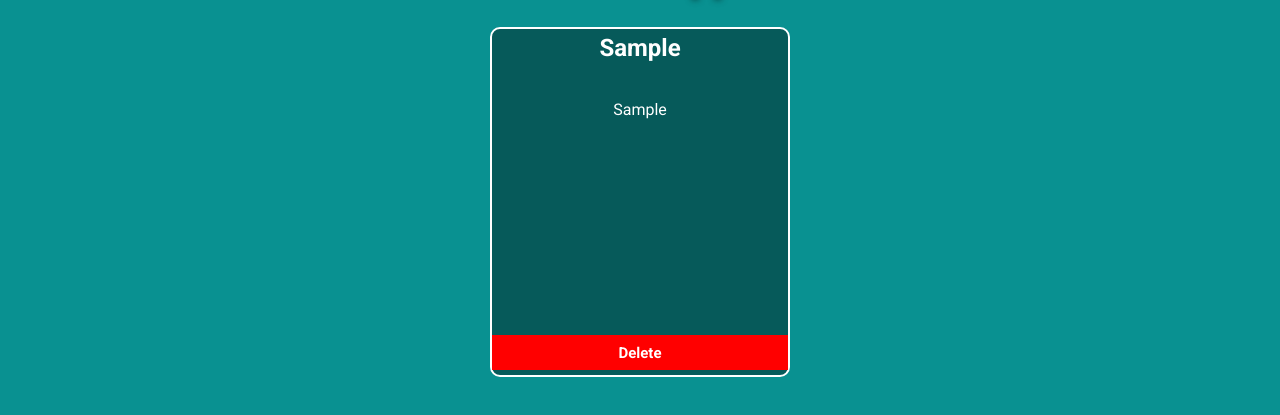
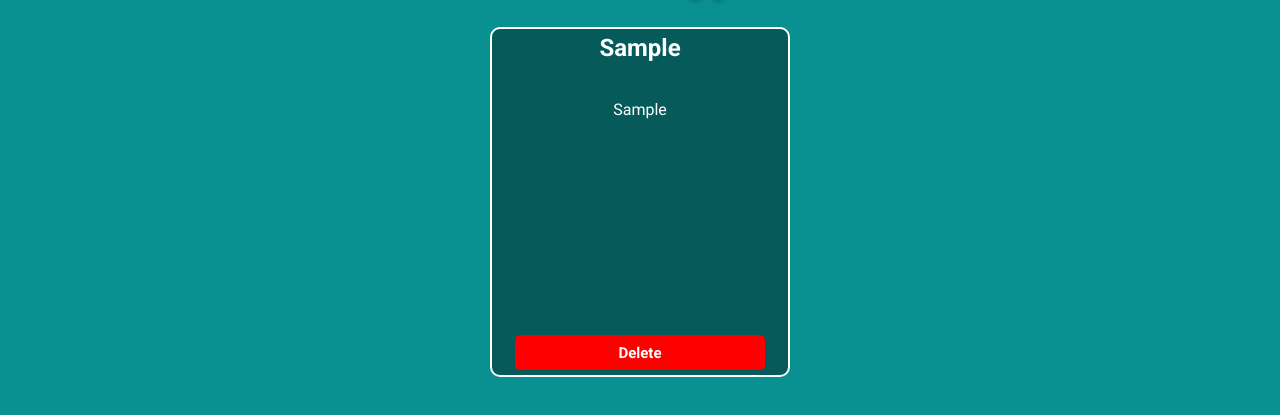
Before and after one commit to Abhijeetverma99/ToDo-list-app, a plain HTML site: page index.html in a window 1280 px wide. Both pictures are taken after typing "Sample", "Sample" into the empty fields and a click on the button "Save Note". Shown: the part 335-750 px from the top of the page. Drawn offline with Linux system fonts and the light colour scheme.

Commit message:
Update style.css
some changes

```diff
--- a/style.css
+++ b/style.css
@@ -108,9 +108,9 @@
     flex-direction: column;
     align-items: center;
     justify-content: space-between;
-    padding: 5px 0;
+    padding: 5px;
     border: 2px solid white;
-    border-radius:10px ;
+    border-radius: 10px;
 }
 
 .heading-div {
@@ -119,7 +119,6 @@
     width: 290px;
     text-align: center;
     overflow: auto;
-
 }
 
 .text-div {
@@ -134,13 +133,18 @@
 }
 
 .delete-btn {
-    width: 100%;
+    width: 250px;
+    border-radius: 5px;
     border: none;
     height: 35px;
     background-color: red;
     font-size: 15px;
     font-weight: 600;
     color: white;
+    -webkit-border-radius: 5px;
+    -moz-border-radius: 5px;
+    -ms-border-radius: 5px;
+    -o-border-radius: 5px;
 }
 
 @media (max-width:768px) {
@@ -216,3 +220,27 @@
     }
 
 }
+
+/* Style the scrollbar track */
+::-webkit-scrollbar {
+    width: 5px;
+    height: 5px;
+}
+
+
+::-webkit-scrollbar-thumb {
+    background-color: #4eaaaa;
+    border-radius: 10px;
+}
+
+::-webkit-scrollbar-track {
+    background-color: #076868;
+}
+
+input[type="range"]::-webkit-slider-thumb {
+    background-color: #4eaaaa;
+    border: none;
+    width: 15px;
+    height: 15px;
+    border-radius: 50%;
+}
```
